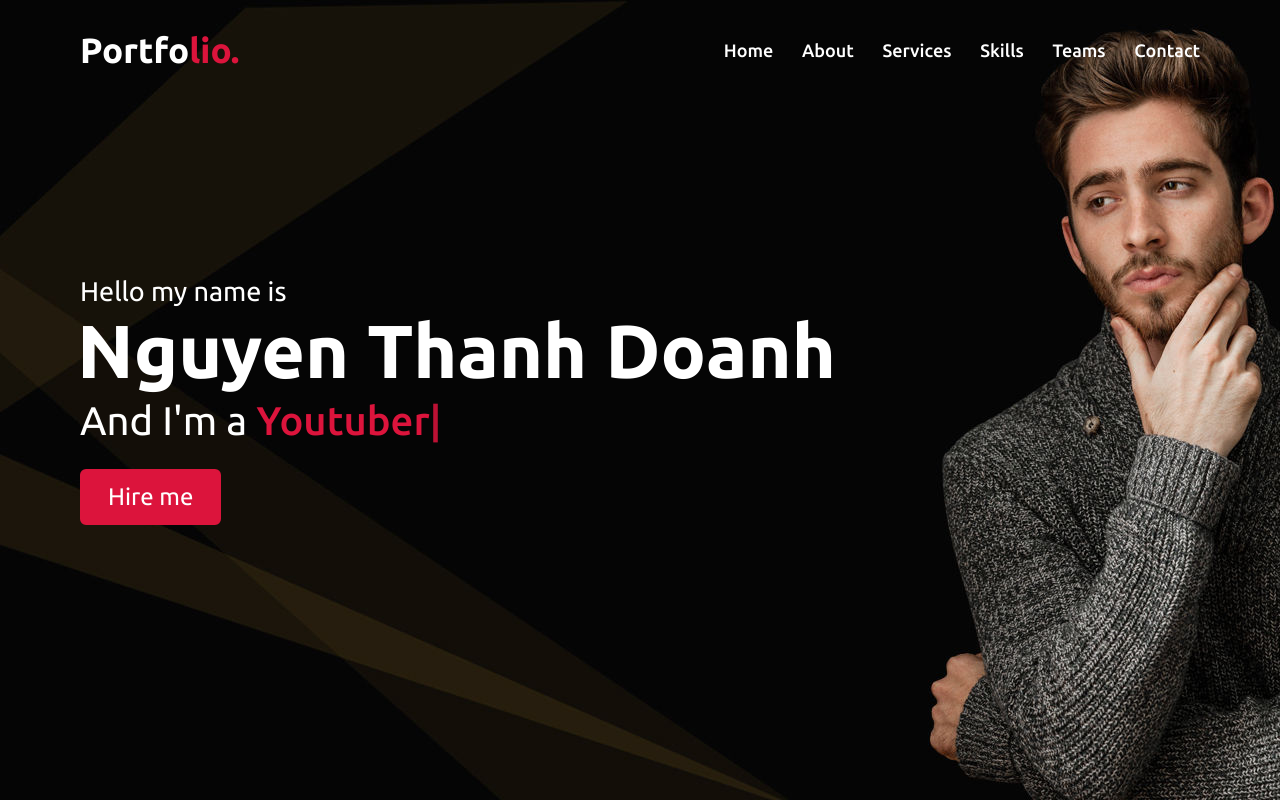
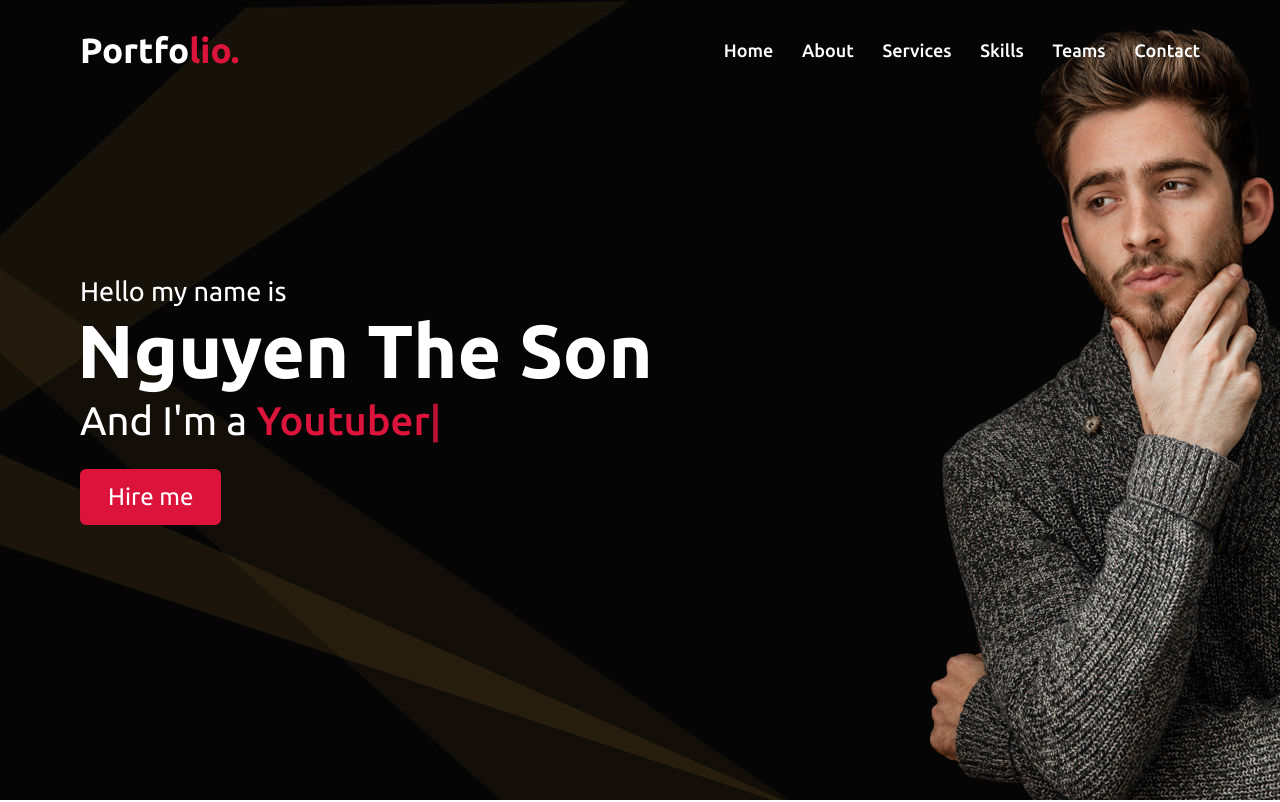
Before and after one commit to Son-Nguyen48/portfolio, a website: page index.html in a window 1280 px wide. Shown: the top 802 px of the page. Drawn offline with nearby package versions, Linux system fonts and the light colour scheme.

Commit message:
change somthing

```diff
--- a/index.html
+++ b/index.html
@@ -56,7 +56,7 @@
       <div class="max-width">
         <div class="home__content">
           <div class="home__content__text__1">Hello my name is</div>
-          <div class="home__content__text__2">Nguyen Thanh Doanh</div>
+          <div class="home__content__text__2">Nguyen The Son</div>
           <div class="home__content__text__3">And I'm a <span class="typing"></span></div>
           <a href="">Hire me</a>
         </div>
@@ -248,7 +248,7 @@
                 <i class="fas fa-user"></i>
                 <div class="info">
                   <div class="head">Name</div>
-                  <div class="sub-title">Nguyen Thanh Doanh</div>
+                  <div class="sub-title">Nguyen The Son</div>
                 </div>
               </div>
               <div class="row">
@@ -262,7 +262,7 @@
                 <i class="fa-solid fa-envelope"></i>
                 <div class="info">
                   <div class="head">Email</div>
-                  <div class="sub-title">nthanhdoanh417@gmail.com</div>
+                  <div class="sub-title">theson4895@gmail.com</div>
                 </div>
               </div>
             </div>
@@ -294,7 +294,7 @@
 
     <!-- footer section start  -->
     <footer>
-      <span>Created by Nguyen Thanh Doanh <i class="far fa-copyright"></i>2022 All rights reserved</span>
+      <span>Created by Nguyen The Son <i class="far fa-copyright"></i>2022 All rights reserved</span>
     </footer>
     <script src="script.js"></script>
   </body>
```
